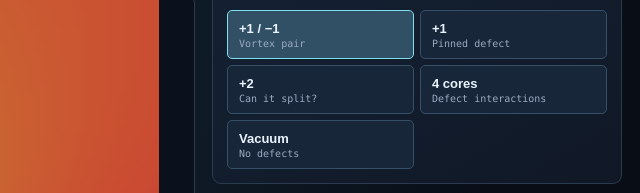
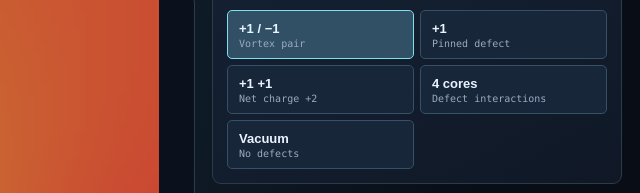
Before and after one commit to anttiluode/ComplexClockfield, a website with bundled scripts: page index.html in a window 1280 px wide. Shown: the part 195-388 px from the top of the page, 638-1278 px from the left. Built offline with nearby package versions, Linux system fonts and the light colour scheme.

Commit message:
Clarify resolved charge-two topology and diagnostics

```diff
--- a/index.html
+++ b/index.html
@@ -47,7 +47,7 @@
    <div class="presets">
     <button class="preset selected" data-seed="pair"><b>+1 / −1</b><small>Vortex pair</small></button>
     <button class="preset" data-seed="single"><b>+1</b><small>Pinned defect</small></button>
-    <button class="preset" data-seed="double"><b>+2</b><small>Can it split?</small></button>
+    <button class="preset" data-seed="double"><b>+1 +1</b><small>Net charge +2</small></button>
     <button class="preset" data-seed="quartet"><b>4 cores</b><small>Defect interactions</small></button>
     <button class="preset" data-seed="vacuum"><b>Vacuum</b><small>No defects</small></button>
    </div>
```
